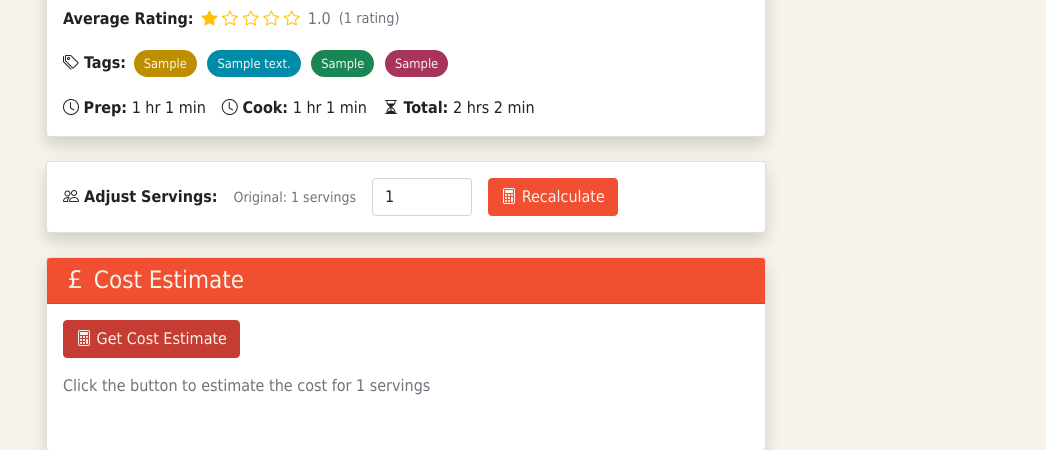
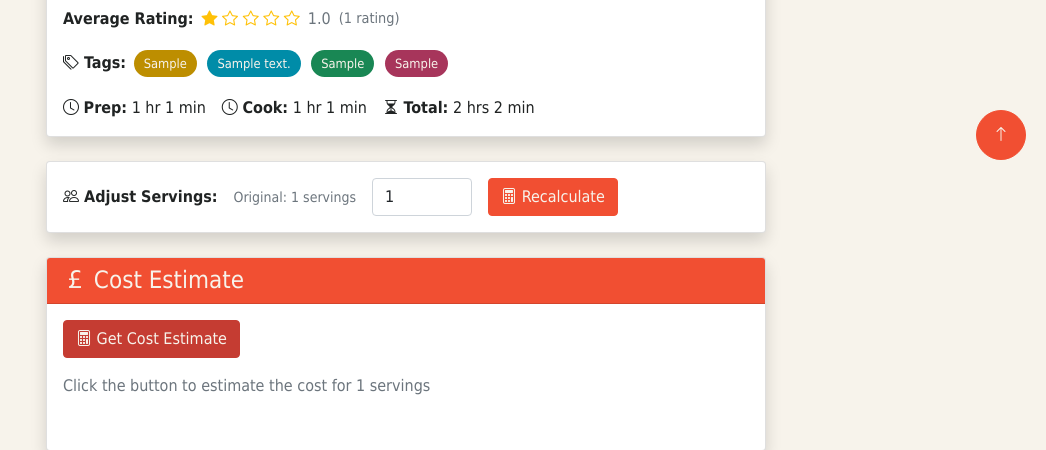
Before and after one commit to catechew/flax_6_2025, a Django app: page /recipe/1 in a window 1280 px wide. Shown: the part 620-1070 px from the top of the page, without its empty margins (234-1280 px from the left). Run offline with Django 5.2, Linux system fonts and the light colour scheme; data comes from the database, SQL or seed files in the repository; tables that the repository leaves empty hold one stand-in row (values such as "Sample post"); grey boxes marked "Sample" are stand-in pictures; some libraries are stand-ins or nearby versions.

Commit message:
Add scroll to top button to recipes

```diff
--- a/recipes/templates/recipes/recipe.html
+++ b/recipes/templates/recipes/recipe.html
@@ -6,6 +6,9 @@ Recipes | Recipe #{{recipe.id}}
 
 {% block content %}
 <div class="container mt-4">
+
+    <a id="top"></a>
+
     <div class="row justify-content-center">
         <div class="col-lg-10 col-xl-8">
         <!-- Recipe header -->
@@ -247,4 +250,10 @@ Recipes | Recipe #{{recipe.id}}
         </div>
     </div>
 </div>
+
+<!-- Back to Top Button -->
+<a href="#top" class="btn-top btn-primary btn">
+    <i class="bi bi-arrow-up"></i>
+</a>
+
 {% endblock %}
```
Lines whose indentation alone changed are shown as unchanged.
